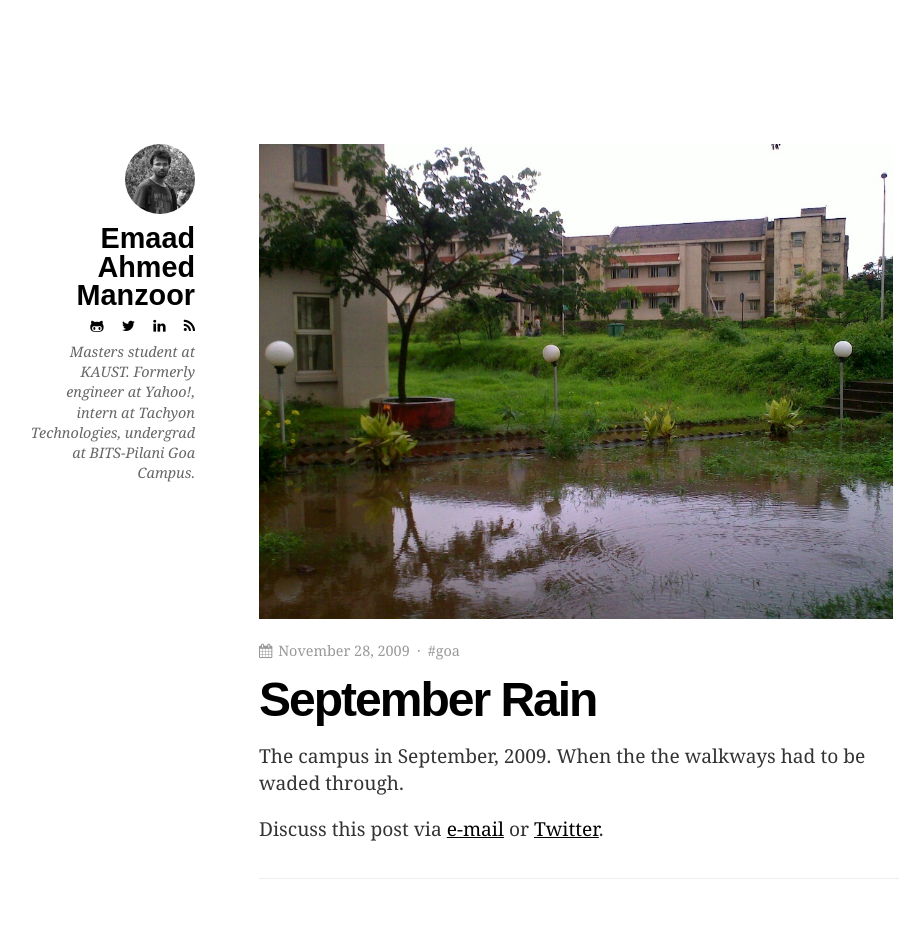
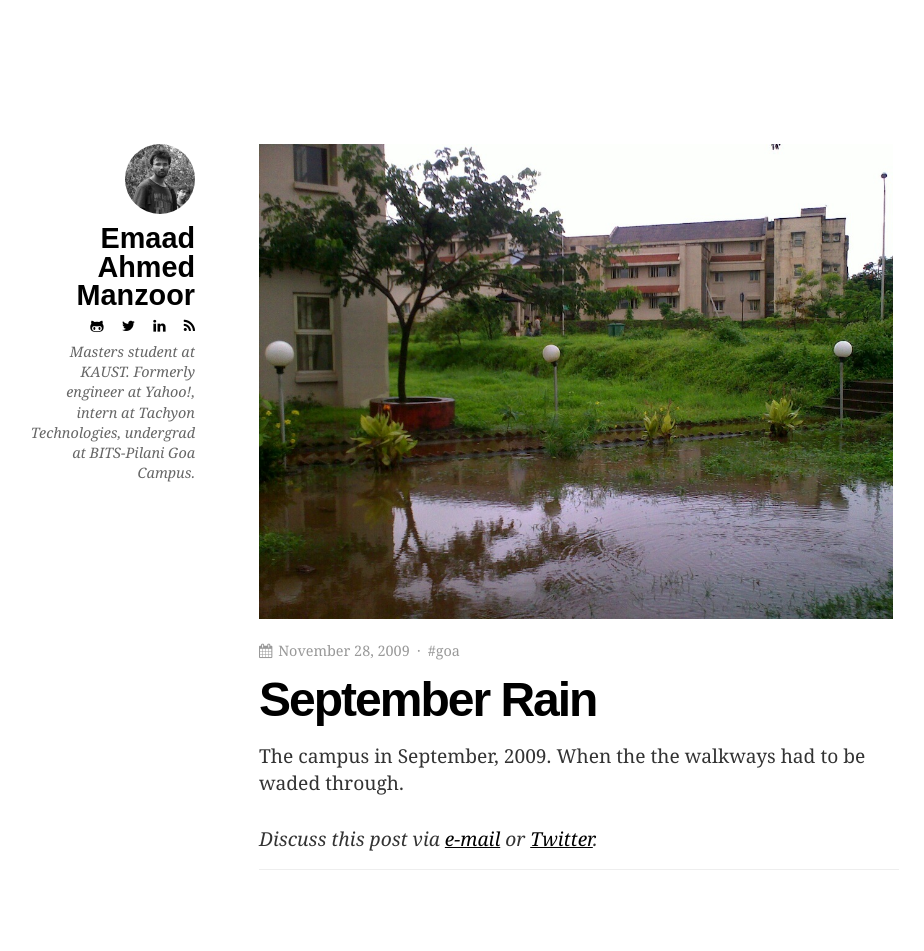
Before and after one commit to ganpatrao/ganpatrao.github.io, a Jekyll site: the page built from _posts/2009-11-28-september-rain.md, in a window 1280 px wide. Shown: the whole page, without its empty margins (125-1049 px from the left). Built offline with Jekyll 4.4.1, drawn with Linux system fonts in a browser that asks for light colours.

Commit message:
Styles for the discuss-post snippet

```diff
--- a/css/styles.css
+++ b/css/styles.css
@@ -193,6 +193,12 @@ p code, ul code {
     margin-top: 0;
 }
 
+.post-content .discuss {
+    font-style: italic;
+    margin-top: 1.5em;
+    margin-bottom: 0;
+}
+
 .tags h1 {
     margin-top: 0;
 }
```
